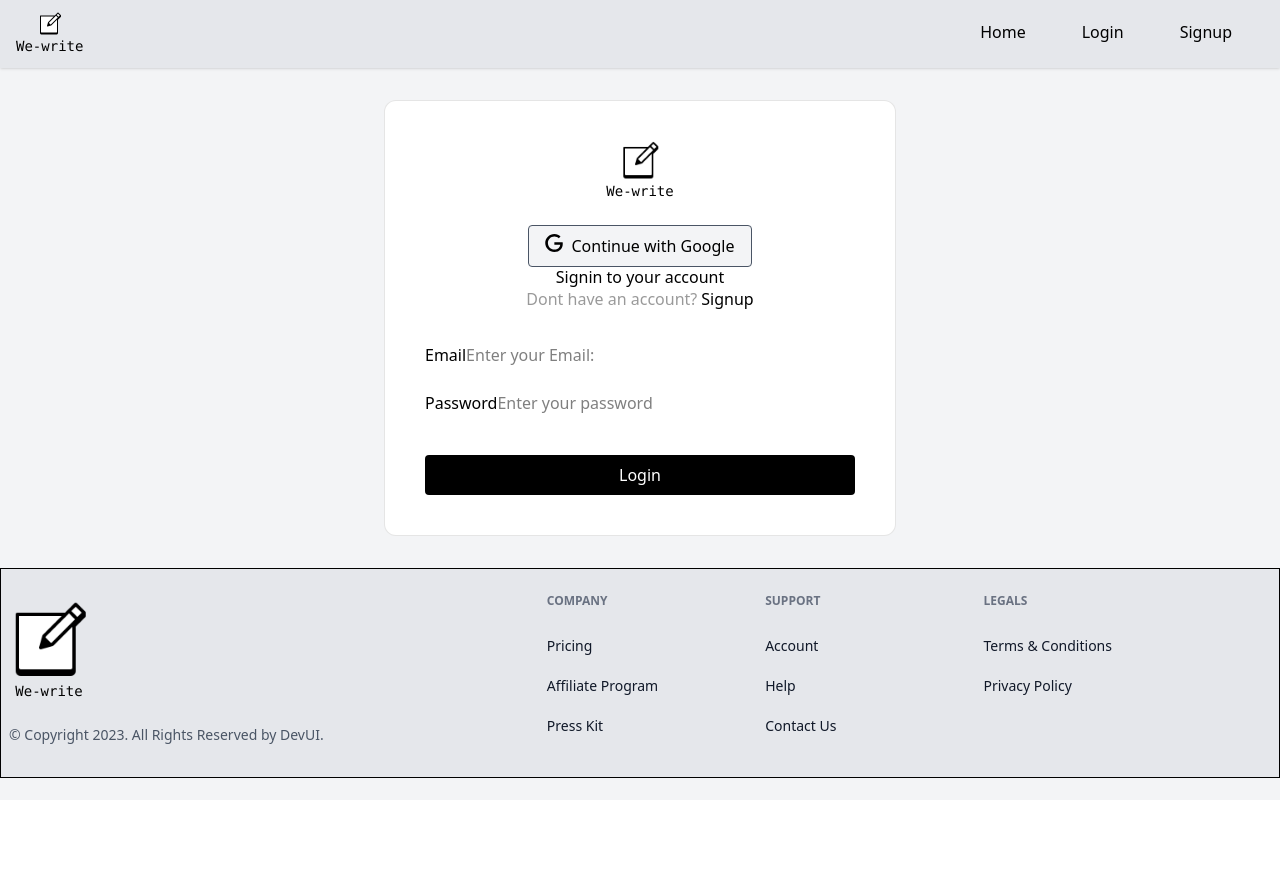
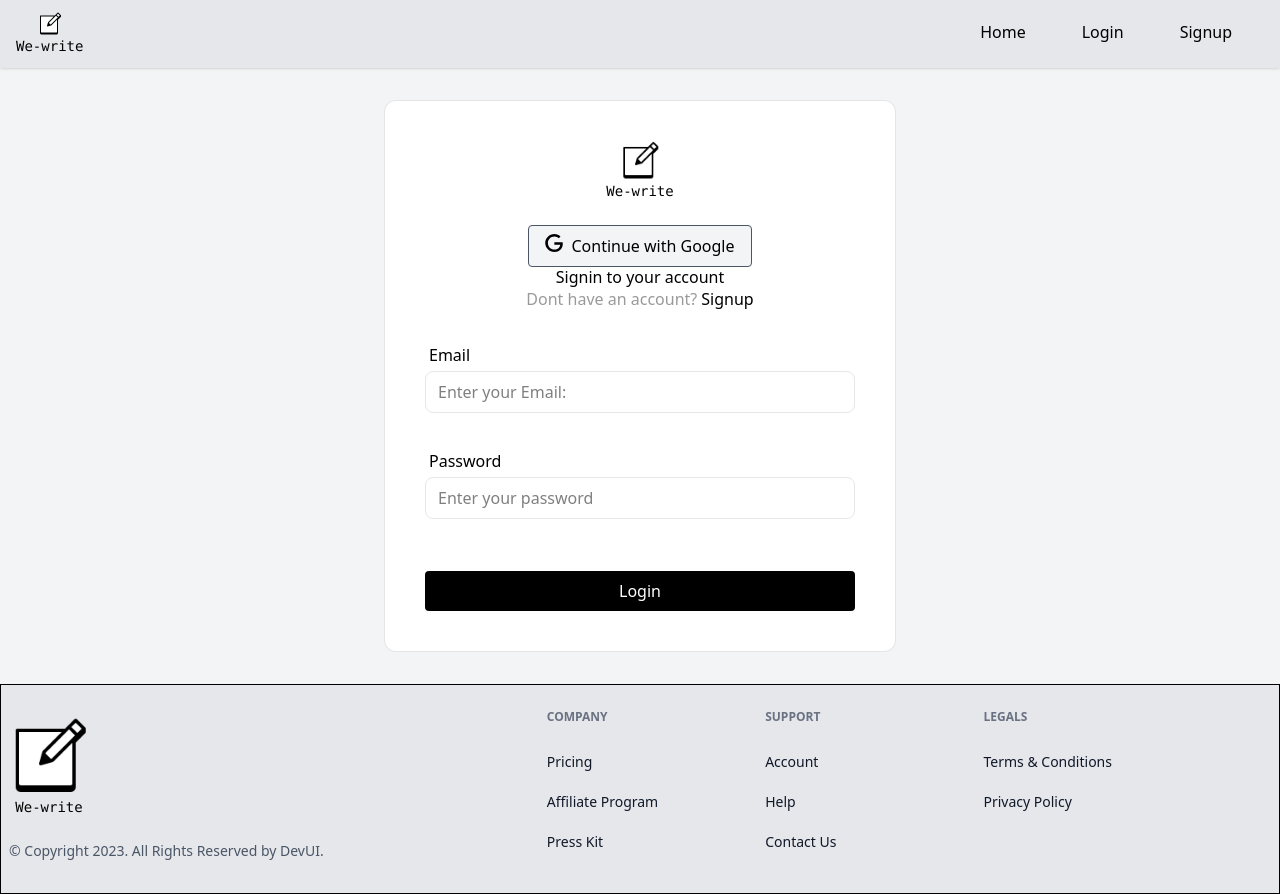
Before and after one commit to Ketanrj/Appwrite_Blog_App, a React (Vite) app: page /login in a window 1280 px wide. Before the commit the page ends 800 px from the top, so only its background shows below. Built offline with nearby package versions, Linux system fonts and the light colour scheme; no server answers.

Commit message:
Updated login component

```diff
--- a/src/components/Input.jsx
+++ b/src/components/Input.jsx
@@ -1,18 +1,26 @@
-import React from 'react'
-import { forwardRef, useId } from 'react'
+import React, { forwardRef, useId } from 'react';
 
-const Input = forwardRef ( function Input(prop, ref) {
-    const { label, className, placeholder, type = "text", ...props} = prop;
+const Input = forwardRef(function Input(props, ref) {
+    const { label, className = "", placeholder, type = "text", ...rest } = props;
     const id = useId();
-    return(
-        <div className={`w-full ${className}`}>
-            {label &&
-                <label className={`inline-block mb-1 pl`} htmlFor={id}>{label}</label>
-            }
-            <input className={`${className}`}
-            placeholder={placeholder} type={type} ref={ref} id={id} {...props} />
+
+    return (
+        <div className={`w-full`}>
+            {label && (
+                <label className="inline-block mb-1 pl-1" htmlFor={id}>
+                    {label}
+                </label>
+            )}
+            <input
+                className={`mb-4 px-3 py-2 rounded-lg bg-white text-black outline-none focus:bg-gray-50 duration-200 border border-gray-200 w-full ${className}`}
+                placeholder={placeholder}
+                type={type}
+                ref={ref}
+                id={id}
+                {...rest}
+            />
         </div>
-    )
-})
+    );
+});
 
 export default Input;
--- a/src/components/Login.jsx
+++ b/src/components/Login.jsx
@@ -66,7 +66,7 @@ function Login() {
             />
             <Input
               label='Password'
-              type='Password'
+              type='text'
               placeholder='Enter your password'
               {...register('password', { required: true })}
             />
```
